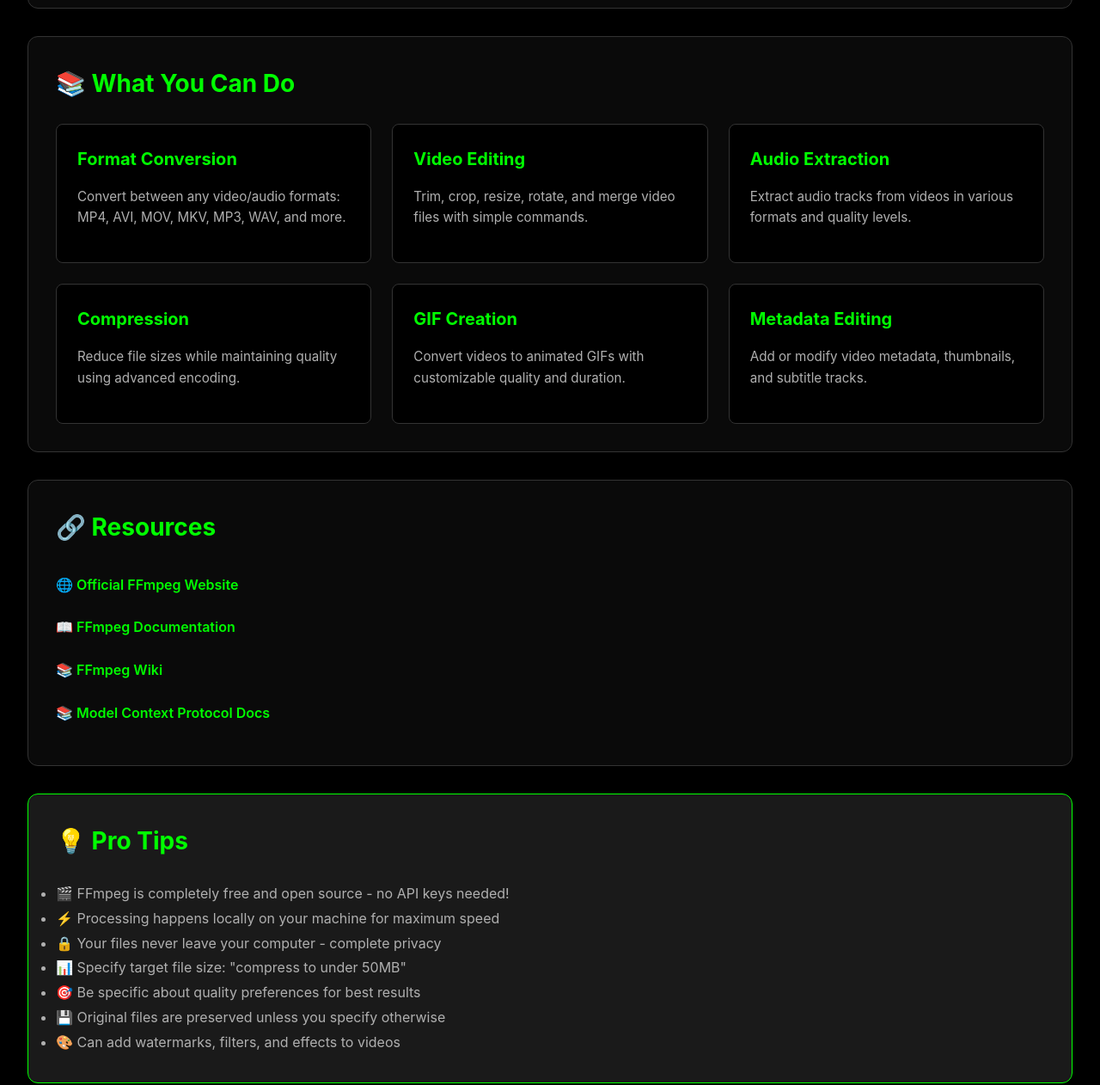
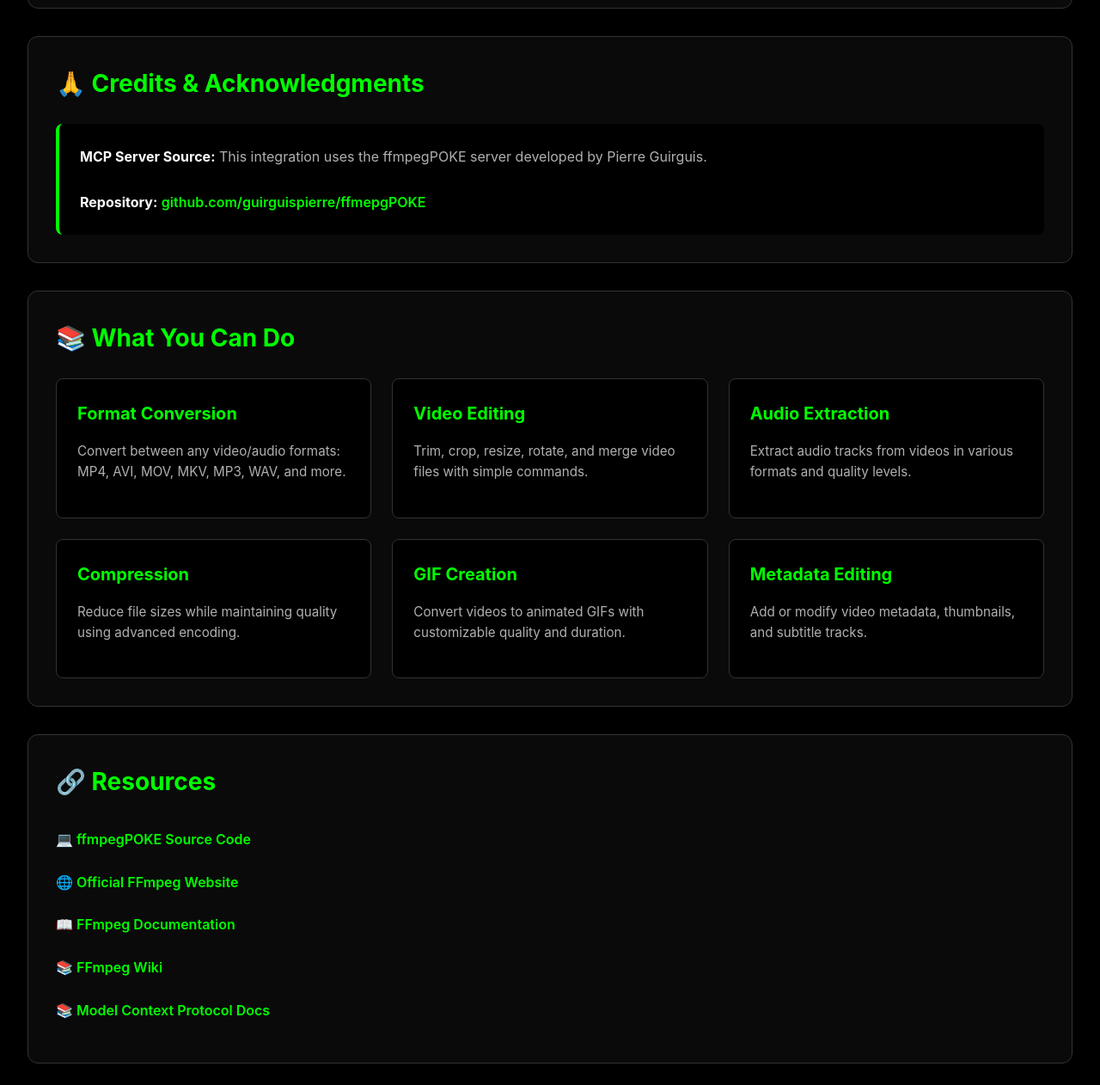
Before and after one commit to guirguispierre/mcp-dashboard, a website: page ffmpeg.html in a window 1280 px wide. Shown: the part 4268-5530 px from the top of the page at 86% size. Drawn offline with Linux system fonts and the light colour scheme.

Commit message:
Add source credit for ffmpegPOKE in dedicated credits section

```diff
--- a/ffmpeg.html
+++ b/ffmpeg.html
@@ -162,7 +162,7 @@
                         <code style="background: var(--background); padding: 0.5rem; display: inline-block; margin-top: 0.5rem; border-radius: 4px;">brew install ffmpeg</code><br><br>
                         <strong>Windows:</strong><br>
                         <code style="background: var(--background); padding: 0.5rem; display: inline-block; margin-top: 0.5rem; border-radius: 4px;">winget install ffmpeg</code><br>
-                        Or download from <a href="https://ffmpeg.org/download.html" target="_blank" class="external-link">ffmpeg.org</a><br><br>
+                        Or download from <a href="https://ffmpeg.org/download.html" target="_blank" rel="noopener noreferrer" class="external-link">ffmpeg.org</a><br><br>
                         <strong>Linux:</strong><br>
                         <code style="background: var(--background); padding: 0.5rem; display: inline-block; margin-top: 0.5rem; border-radius: 4px;">sudo apt install ffmpeg</code>
                     </p>
@@ -277,6 +277,22 @@
         </div>
 
         <div class="content-section">
+            <h2 class="section-title">🙏 Credits & Acknowledgments</h2>
+            <div style="background: var(--background); padding: 1.5rem; border-radius: 8px; border-left: 4px solid var(--success-color);">
+                <p style="color: var(--text-secondary); line-height: 1.8; margin-bottom: 1rem;">
+                    <strong style="color: var(--text-primary);">MCP Server Source:</strong>
+                    This integration uses the ffmpegPOKE server developed by Pierre Guirguis.
+                </p>
+                <p style="color: var(--text-secondary); line-height: 1.8; margin-bottom: 0;">
+                    <strong style="color: var(--text-primary);">Repository:</strong>
+                    <a href="https://github.com/guirguispierre/ffmepgPOKE" target="_blank" rel="noopener noreferrer" class="external-link">
+                        github.com/guirguispierre/ffmepgPOKE
+                    </a>
+                </p>
+            </div>
+        </div>
+
+        <div class="content-section">
             <h2 class="section-title">📚 What You Can Do</h2>
             <div class="guide-grid">
                 <div class="guide-card">
@@ -310,16 +326,19 @@
             <h2 class="section-title">🔗 Resources</h2>
             <ul style="list-style: none; padding: 0;">
                 <li style="margin-bottom: 1rem;">
-                    <a href="https://ffmpeg.org/" target="_blank" class="external-link">🌐 Official FFmpeg Website</a>
+                    <a href="https://github.com/guirguispierre/ffmepgPOKE" target="_blank" rel="noopener noreferrer" class="external-link">💻 ffmpegPOKE Source Code</a>
                 </li>
                 <li style="margin-bottom: 1rem;">
-                    <a href="https://ffmpeg.org/documentation.html" target="_blank" class="external-link">📖 FFmpeg Documentation</a>
+                    <a href="https://ffmpeg.org/" target="_blank" rel="noopener noreferrer" class="external-link">🌐 Official FFmpeg Website</a>
                 </li>
                 <li style="margin-bottom: 1rem;">
-                    <a href="https://trac.ffmpeg.org/wiki" target="_blank" class="external-link">📚 FFmpeg Wiki</a>
+                    <a href="https://ffmpeg.org/documentation.html" target="_blank" rel="noopener noreferrer" class="external-link">📖 FFmpeg Documentation</a>
                 </li>
                 <li style="margin-bottom: 1rem;">
-                    <a href="https://modelcontextprotocol.io" target="_blank" class="external-link">📚 Model Context Protocol Docs</a>
+                    <a href="https://trac.ffmpeg.org/wiki" target="_blank" rel="noopener noreferrer" class="external-link">📚 FFmpeg Wiki</a>
+                </li>
+                <li style="margin-bottom: 1rem;">
+                    <a href="https://modelcontextprotocol.io" target="_blank" rel="noopener noreferrer" class="external-link">📚 Model Context Protocol Docs</a>
                 </li>
             </ul>
         </div>
```
